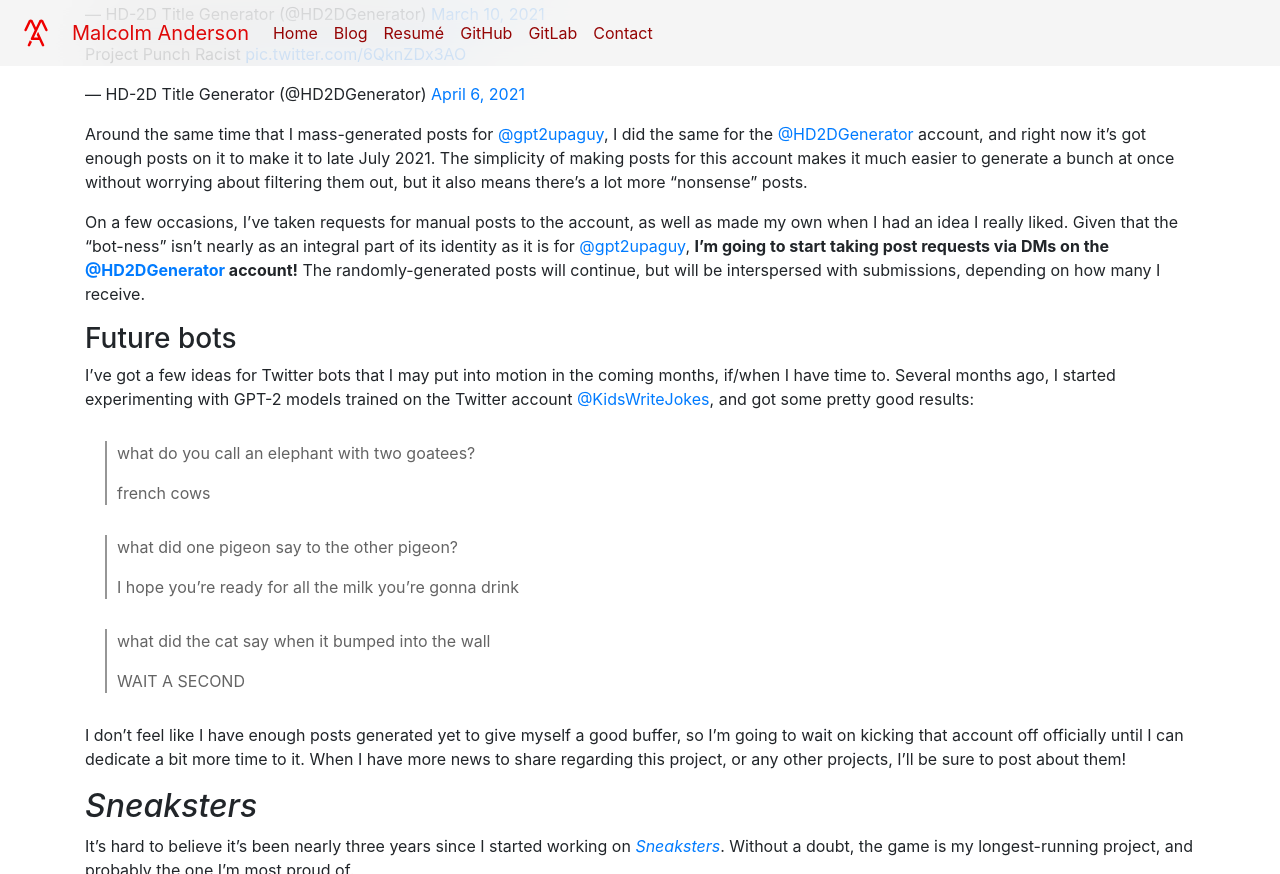
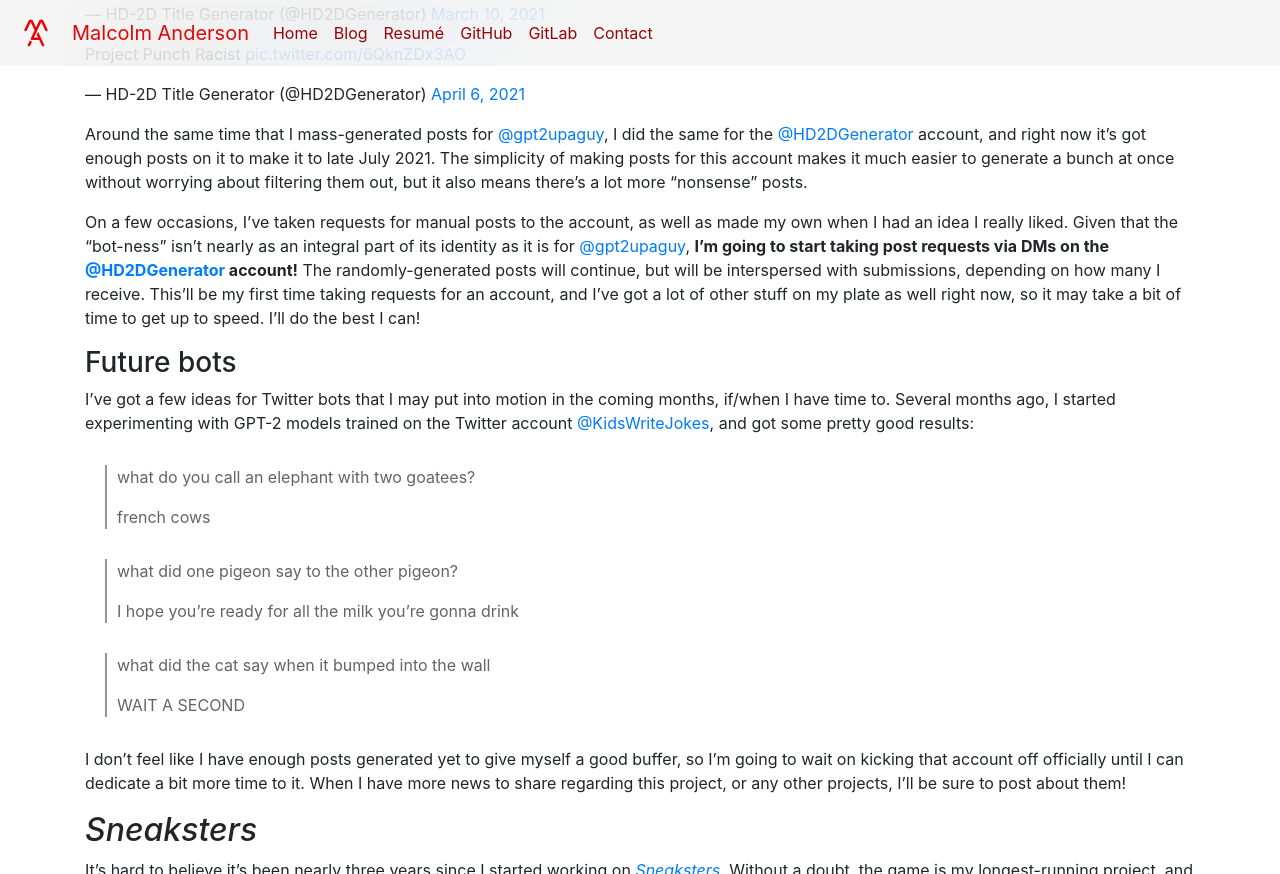
Before and after one commit to Meorge/meorge.github.io, a Jekyll site: the page built from blog/_posts/2021-05-27-summer-2021-plans.md, in a window 1280 px wide and 900 px high, scrolled down 1745 px, cut to the strip 0-874 px from the top of the window. Built offline with Jekyll 4.4.1, drawn with Linux system fonts in a browser that asks for light colours; comment, search, counter and statistics services are not loaded.

Commit message:
Added preemptive apology

```diff
--- a/blog/_posts/2021-05-27-summer-2021-plans.md
+++ b/blog/_posts/2021-05-27-summer-2021-plans.md
@@ -48,7 +48,7 @@
 <blockquote class="twitter-tweet"><p lang="en" dir="ltr">Project Punch Racist <a href="https://t.co/6QknZDx3AO">pic.twitter.com/6QknZDx3AO</a></p>&mdash; HD-2D Title Generator (@HD2DGenerator) <a href="https://twitter.com/HD2DGenerator/status/1379248794500427776?ref_src=twsrc%5Etfw">April 6, 2021</a></blockquote> <script async src="https://platform.twitter.com/widgets.js" charset="utf-8"></script>
 Around the same time that I mass-generated posts for [@gpt2upaguy](https://twitter.com/gpt2upaguy), I did the same for the [@HD2DGenerator](https://twitter.com/HD2DGenerator) account, and right now it's got enough posts on it to make it to late July 2021. The simplicity of making posts for this account makes it much easier to generate a bunch at once without worrying about filtering them out, but it also means there's a lot more "nonsense" posts.
 
-On a few occasions, I've taken requests for manual posts to the account, as well as made my own when I had an idea I really liked. Given that the "bot-ness" isn't nearly as an integral part of its identity as it is for [@gpt2upaguy](https://twitter.com/gpt2upaguy), **I'm going to start taking post requests via DMs on the [@HD2DGenerator](https://twitter.com/HD2DGenerator) account!** The randomly-generated posts will continue, but will be interspersed with submissions, depending on how many I receive.
+On a few occasions, I've taken requests for manual posts to the account, as well as made my own when I had an idea I really liked. Given that the "bot-ness" isn't nearly as an integral part of its identity as it is for [@gpt2upaguy](https://twitter.com/gpt2upaguy), **I'm going to start taking post requests via DMs on the [@HD2DGenerator](https://twitter.com/HD2DGenerator) account!** The randomly-generated posts will continue, but will be interspersed with submissions, depending on how many I receive. This'll be my first time taking requests for an account, and I've got a lot of other stuff on my plate as well right now, so it may take a bit of time to get up to speed. I'll do the best I can!
 
 ### Future bots
 I've got a few ideas for Twitter bots that I may put into motion in the coming months, if/when I have time to. Several months ago, I started experimenting with GPT-2 models trained on the Twitter account [@KidsWriteJokes](https://twitter.com/KidsWriteJokes), and got some pretty good results:
```
